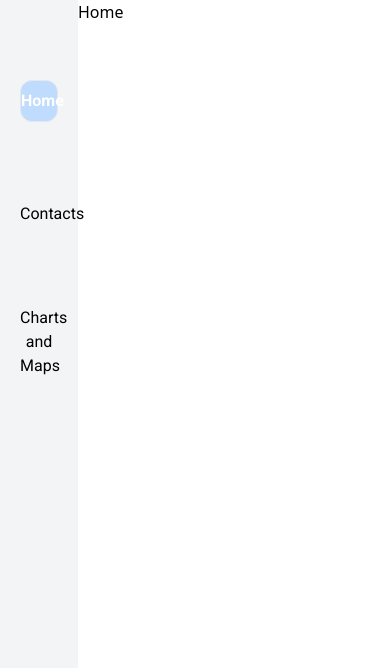
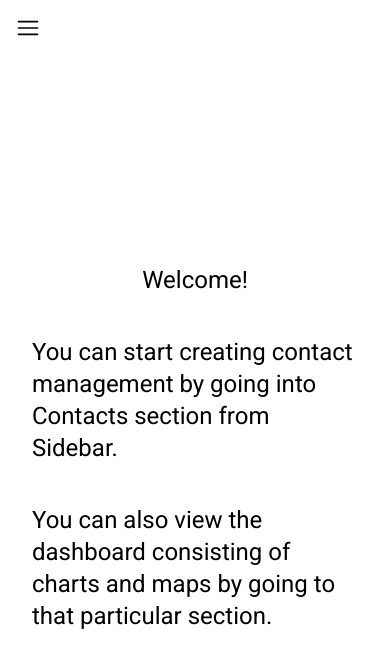
Before and after one commit to seetaramanjaneyulu217/Taiyo-Frontend, a React (Create React App) app: page / in a window 390 px wide. Shown: the top 668 px of the page. Built offline with nearby package versions, Linux system fonts and the light colour scheme.

Commit message:
All are done and responsiveness is also achieved.

```diff
--- a/src/components/ContactCard.tsx
+++ b/src/components/ContactCard.tsx
@@ -31,14 +31,14 @@ const ContactCard = ({
     toast.success("Contact deleted successfully");
   };
   return (
-    <div className="p-5">
+    <div className="p-5 min-w-[300px] md:w-3/4 lg:w-1/2 mx-auto">
       <div className="border bg-gray-100 border-gray-100 p-5 rounded-lg flex flex-col justify-center items-center w-full">
         {revealDetails ? (
           <>
             <div className="font-medium w-full">
               <p className="text-lg">Firstname: </p>
               <span
-                className="break-words overflow-hidden text-ellipsis"
+                className="break-words overflow-hidden w-full"
                 style={{ fontStyle: "italic" }}
               >
                 {contact.firstName}
@@ -47,7 +47,7 @@ const ContactCard = ({
             <div className="font-medium w-full mt-2">
               <p className="text-lg">Lastname: </p>
               <span
-                className="break-words overflow-hidden text-ellipsis"
+                className="break-words overflow-hidden w-full"
                 style={{ fontStyle: "italic" }}
               >
                 {contact.lastName}
@@ -56,7 +56,7 @@ const ContactCard = ({
             <div className="font-medium w-full mt-2">
               <p className="text-lg">Status: </p>
               <span
-                className="break-words overflow-hidden text-ellipsis"
+                className="break-words overflow-hidden w-full"
                 style={{ fontStyle: "italic" }}
               >
                 {contact.status}
@@ -73,16 +73,16 @@ const ContactCard = ({
         )}
       </div>
 
-      <div className="flex justify-between mt-2 w-full">
+      <div className="flex flex-col lg:flex-row justify-between mt-2 w-full">
         <button
           onClick={() => handleEditContact(contact)}
-          className="bg-blue-300 border px-7 py-2 text-white rounded-xl font-roboto"
+          className="bg-blue-300 border px-7 py-2 text-white rounded-xl font-roboto text-center"
         >
           Edit
         </button>
         <button
           onClick={() => handleDeleteContact(contact.id)}
-          className="bg-red-300 border px-7 py-2 text-white rounded-xl font-roboto"
+          className="bg-red-300 border px-7 py-2 text-white rounded-xl font-roboto text-center"
         >
           Delete
         </button>
--- a/src/components/Layout.tsx
+++ b/src/components/Layout.tsx
@@ -3,9 +3,9 @@ import Sidebar from './Sidebar'
 
 const Layout = ({ children }: any) => {
   return (
-    <div className='flex'>
+    <div className='flex xs:flex-col md:flex-row'>
         <Sidebar/>
-        <div className='w-4/5'>
+        <div className='w-full md:w-4/5'>
             {children}
         </div>
     </div>
--- a/src/components/Sidebar.tsx
+++ b/src/components/Sidebar.tsx
@@ -1,38 +1,91 @@
-import React from "react";
-import { Link, useLocation } from "react-router-dom";
+import React, { useState } from "react";
+import { NavLink } from "react-router-dom";
+import { RxHamburgerMenu } from "react-icons/rx";
+import { RxCross1 } from "react-icons/rx";
 
-const styles = `bg-blue-200 border py-2 rounded-xl text-white font-bold`;
+const styles = `bg-blue-200 border py-2 rounded-xl text-white font-bold text-center font-roboto`;
 
 const Sidebar = () => {
-  const location = useLocation();
+  const [openMenu, setOpenMenu] = useState<boolean>(false);
 
   return (
-    <div className="w-1/5 px-5 py-20 bg-gray-100 h-screen flex flex-col gap-y-20 sticky top-0">
-      <Link
+    <>
+      <div className="w-1/5 px-5 py-20 bg-gray-100 h-screen md:flex flex-col gap-y-20 sticky top-0 hidden">
+        <NavLink
           to="/"
-        className={`${
-          location.pathname === "/" ? styles : ""
-        } text-center font-roboto`}
+          className={({ isActive }) =>
+            isActive ? styles : "text-center font-roboto"
+          }
         >
           Home
-      </Link>
-      <Link
+        </NavLink>
+        <NavLink
           to="/contacts"
-        className={`${
-          location.pathname === "/contacts" ? styles : ""
-        } text-center font-roboto`}
+          className={({ isActive }) =>
+            isActive ? styles : "text-center font-roboto"
+          }
         >
           Contacts
-      </Link>
-      <Link
+        </NavLink>
+        <NavLink
           to="/charts-and-maps"
-        className={`${
-          location.pathname === "/charts-and-maps" ? styles : ""
-        } text-center font-roboto`}
+          className={({ isActive }) =>
+            isActive ? styles : "text-center font-roboto"
+          }
         >
           Charts and Maps
-      </Link>
+        </NavLink>
       </div>
+
+      {/* for smaller devices */}
+      <div className="md:hidden">
+        {!openMenu && (
+          <div className="p-4">
+            <RxHamburgerMenu size={24} onClick={() => setOpenMenu(true)} />
+          </div>
+        )}
+        {openMenu && (
+          <div
+            className={`h-screen w-1/3 fixed bg-gray-100 ${
+              openMenu ? "translate-x-0" : "-translate-x-full"
+            } transition-all duration-500 transform flex flex-col gap-5 text-xl`}
+          >
+            <div className="flex justify-start p-5">
+              <RxCross1
+                className="cursor-pointer"
+                onClick={() => setOpenMenu(false)}
+              />
+            </div>
+            <div className="flex flex-col gap-y-20">
+              <NavLink
+                to="/"
+                className={({ isActive }) =>
+                  isActive ? styles : "text-center font-roboto"
+                }
+              >
+                Home
+              </NavLink>
+              <NavLink
+                to="/contacts"
+                className={({ isActive }) =>
+                  isActive ? styles : "text-center font-roboto"
+                }
+              >
+                Contacts
+              </NavLink>
+              <NavLink
+                to="/charts-and-maps"
+                className={({ isActive }) =>
+                  isActive ? styles : "text-center font-roboto"
+                }
+              >
+                Charts and Maps
+              </NavLink>
+            </div>
+          </div>
+        )}
+      </div>
+    </>
   );
 };
 
--- a/src/pages/ChartsAndMaps.tsx
+++ b/src/pages/ChartsAndMaps.tsx
@@ -12,21 +12,28 @@ import {
   PointElement,
 } from "chart.js";
 import { MoonLoader } from "react-spinners";
+import { CountrySpecificData } from "../types/chartsAndMapsTypes";
 
 ChartJS.register(LineElement, CategoryScale, LinearScale, PointElement);
 
 const countrySpecificCases = async () => {
-  return await axios.get("https://disease.sh/v3/covid-19/countries");
+  const response = await axios.get("https://disease.sh/v3/covid-19/countries");
+  return response.data;
 };
 
 const graphDataForCases = async () => {
-  return await axios.get(
+ return await axios.get(
     "https://disease.sh/v3/covid-19/historical/all?lastdays=all"
   );
 };
 
+type CountryDataProps = {
+  isLoading: boolean;
+  data: CountrySpecificData[]
+}
+
 const ChartsAndMaps = () => {
-  const { isLoading: isCountryLoading, data: countryData } = useQuery({
+  const { isLoading: isCountryLoading, data: countryData }: Partial<CountryDataProps> = useQuery({
     queryKey: ["country-specific-cases"],
     queryFn: countrySpecificCases,
   });
@@ -36,8 +43,9 @@ const ChartsAndMaps = () => {
     queryFn: graphDataForCases,
   });
 
+
   const getTheCountryWiseData = () => {
-    const countryWideCases = countryData?.data.map((obj: any) => {
+    const countryWideCases = countryData?.map((obj: any) => {
       return {
         country: obj.country,
         active: obj.active,
@@ -64,7 +72,7 @@ const ChartsAndMaps = () => {
             url="https://{s}.tile.openstreetmap.org/{z}/{x}/{y}.png"
             attribution='&copy; <a href="https://www.openstreetmap.org/copyright">OpenStreetMap</a> contributors'
           />
-          {countryWideCases.map((country: any, index: number) => (
+          {countryWideCases?.map((country: any, index: number) => (
             <CircleMarker
               key={index}
               center={[country.lat, country.lon]}
@@ -121,7 +129,7 @@ const ChartsAndMaps = () => {
   };
 
   return (
-    <div className="flex flex-col gap-y-44">
+    <div className="flex flex-col gap-y-44 mt-12">
       <div>
         {isGraphDataLoading ? (
           <div className="flex justify-center">
--- a/src/pages/ContactPage.tsx
+++ b/src/pages/ContactPage.tsx
@@ -57,7 +57,7 @@ const ContactPage = () => {
             No Contact Found. Please add contact from Create Contact Button
           </div>
         ) : (
-          <div className="mt-12 grid lg:grid-cols-3 md:grid-cols-2 xs:grid-cols-1">
+          <div className="mt-12 grid lg:grid-cols-3 xs:grid-cols-1 gap-x-44">
             {contacts.map((contact: Contact) => (
               <ContactCard
                 key={contact.id}
--- a/src/pages/Home.tsx
+++ b/src/pages/Home.tsx
@@ -2,7 +2,11 @@ import React from 'react'
 
 const Home = () => {
   return (
-    <div>Home</div>
+    <div className='flex flex-col justify-center items-center gap-y-10 mt-44 text-2xl font-roboto p-8'>
+      <p>Welcome!</p>
+      <p>You can start creating contact management by going into Contacts section from Sidebar.</p>
+      <p>You can also view the dashboard consisting of charts and maps by going to that particular section.</p>
+    </div>
   )
 }
 
--- /dev/null
+++ b/src/types/chartsAndMapsTypes.ts
@@ -0,0 +1,32 @@
+export interface CountrySpecificData {
+  updated: number;
+  country: string;
+  countryInfo: {
+    _id: number;
+    iso2: string;
+    iso3: string;
+    lat: number;
+    long: number;
+    flag: string;
+  };
+  cases: number;
+  todayCases: number;
+  deaths: number;
+  todayDeaths: number;
+  recovered: number;
+  todayRecovered: number;
+  active: number;
+  critical: number;
+  casesPerOneMillion: number;
+  deathsPerOneMillion: number;
+  tests: number;
+  testsPerOneMillion: number;
+  population: number;
+  continent: string;
+  oneCasePerPeople: number;
+  oneDeathPerPeople: number;
+  oneTestPerPeople: number;
+  activePerOneMillion: number;
+  recoveredPerOneMillion: number;
+  criticalPerOneMillion: number;
+}
--- a/tailwind.config.js
+++ b/tailwind.config.js
@@ -5,10 +5,11 @@ module.exports = {
   ],
   theme: {
     screens: {
-      'xs': '100px',
-      'sm': '350px',
-      'md': '640px',
-      'lg': '850px',
+      'xs': '320px',  // Small mobile
+      'sm': '640px',  // Large mobile
+      'md': '768px',  // Tablet
+      'lg': '1024px', // Small laptop
+      'xl': '1280px', // Large laptop
     },
     extend: {
       fontFamily: {
```
Lines whose indentation alone changed are shown as unchanged.
